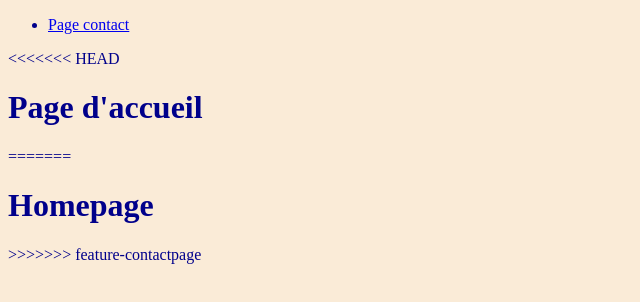
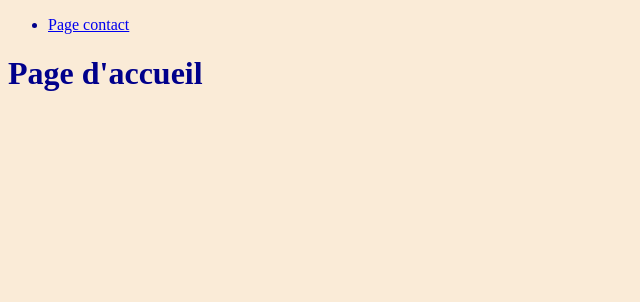
Before and after one commit to smaloron/test-git-2021, a plain HTML site: page index.html in a window 1280 px wide. Shown: the whole page, without its empty margins (0-640 px from the left). Drawn offline with Linux system fonts and the light colour scheme.

Commit message:
index.html

```diff
--- a/index.html
+++ b/index.html
@@ -15,10 +15,6 @@
             </li>
         </ul>
     </div>
-<<<<<<< HEAD
     <h1>Page d'accueil</h1>
-=======
-    <h1>Homepage</h1>
->>>>>>> feature-contactpage
 </body>
 </html>
```
